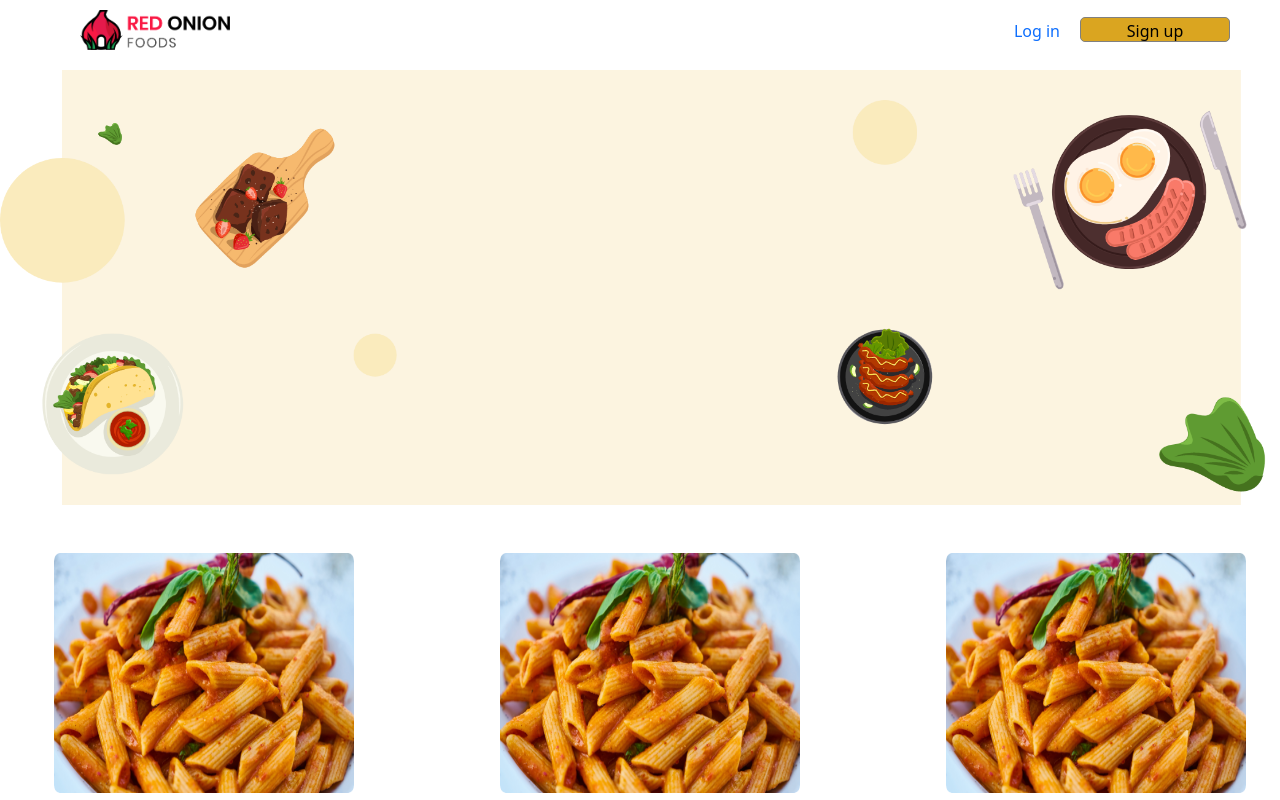
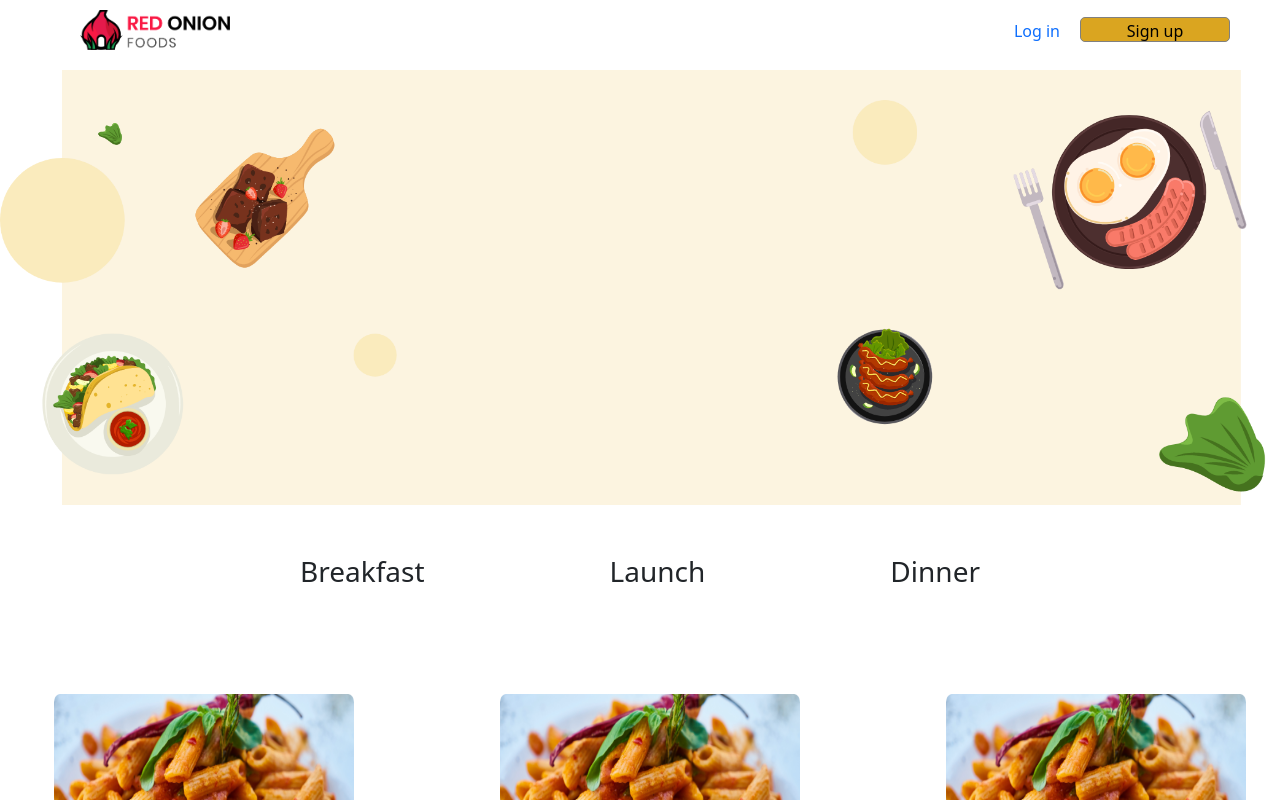
Before and after one commit to saifulislammunna/hot-onion-restaurant, a React (Create React App) app: page / in a window 1280 px wide. Shown: the top 800 px of the page. Built offline with nearby package versions, Linux system fonts and the light colour scheme.

Commit message:
hover-added

```diff
--- a/src/components/Home/Home.css
+++ b/src/components/Home/Home.css
@@ -1,3 +1,14 @@
+.time-to-eat-food{
+    padding: 50px 300px;
+    display: flex;
+    align-items: center;
+    justify-content: space-between;
+}
+.breakfast:hover{
+   color: red;
+   border-bottom: 3px solid red;
+}
+
 .items-container{
     display: grid;
     grid-template-columns: repeat(3,1fr);
--- a/src/components/Home/Home.js
+++ b/src/components/Home/Home.js
@@ -12,6 +12,12 @@ const Home = () => {
         .then(data => setItems(data));
     },[])
     return (
+        <div>
+            <div className="time-to-eat-food">
+                <h3 className="breakfast">Breakfast</h3>
+                <h3 className="breakfast">Launch</h3>
+                <h3 className="breakfast">Dinner</h3>
+            </div>
             <div className="items">
             <div className="items-container">
             {
@@ -24,6 +30,7 @@ const Home = () => {
                 }
             </div>
             </div>
+        </div>
     );
 };
 
```
Lines whose indentation alone changed are shown as unchanged.
